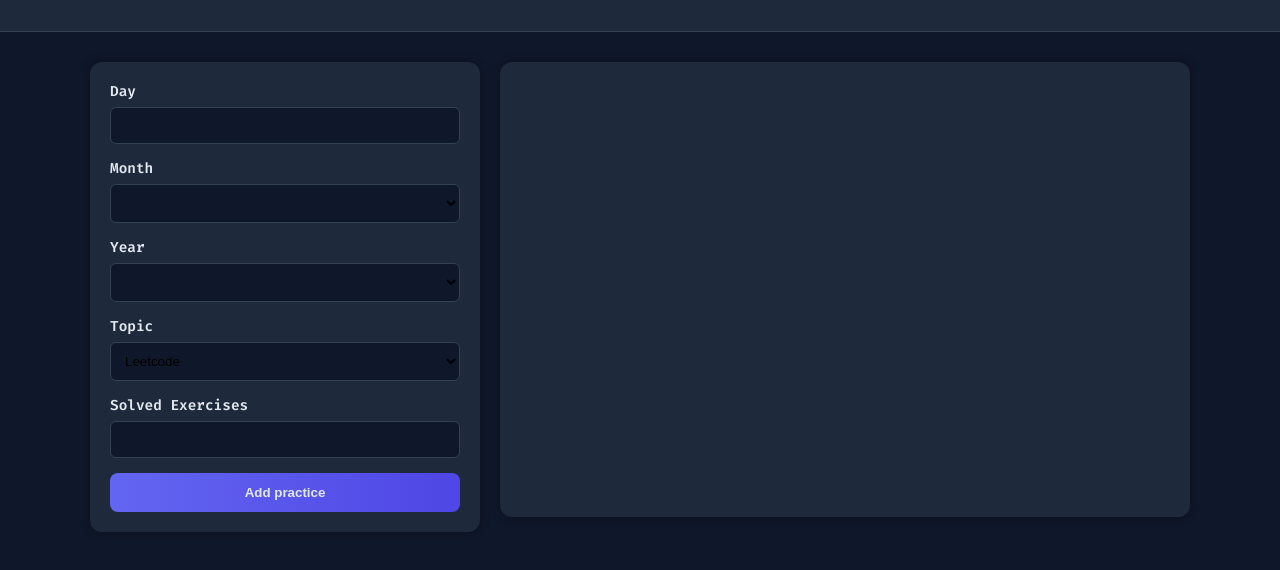
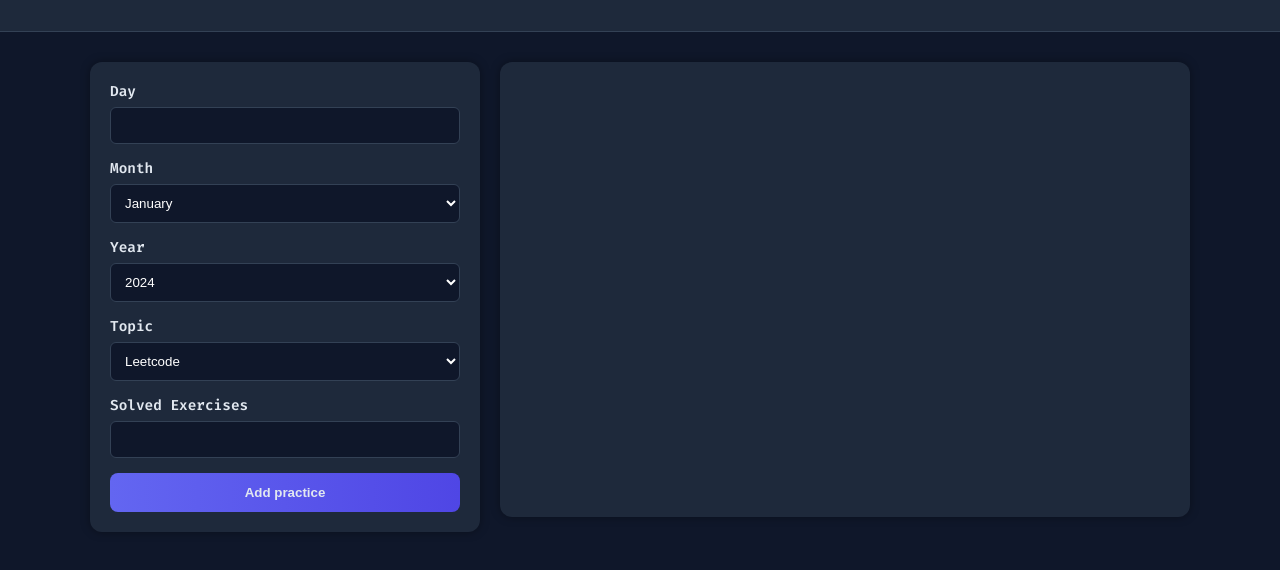
Before and after one commit to YouDevs/coding-practice-tracker, a plain HTML site: page index.html in a window 1280 px wide. Shown: the part 88-658 px from the top of the page. Drawn offline with Linux system fonts and the light colour scheme.

Commit message:
feat: filled year and month selects

```diff
--- a/index.html
+++ b/index.html
@@ -62,5 +62,6 @@
         </div>
     </div>
 
+    <script src="script.js"></script>
 </body>
 </html>
--- a/script.js
+++ b/script.js
@@ -0,0 +1,29 @@
+document.addEventListener("DOMContentLoaded", () => {
+    const dayInput      = document.getElementById('day');
+    const monthSelect   = document.getElementById('month');
+    const yearSelect    = document.getElementById('year');
+    const topicSelect    = document.getElementById('topic');
+
+    // Generar los meses:
+    const months = [
+        "January", "February", "March", "April", "May", "June",
+        "July", "August", "September", "November", "Dicember"
+    ];
+
+    // Iterar sobre los meses, crear elemento option e insertarlo en el select
+    months.forEach(month => {
+        const opt = document.createElement("option");
+        opt.value = month;
+        opt.textContent = month;
+        monthSelect.appendChild(opt)
+    });
+
+    for( let year = 2024; year <= 2040; year++ ) {
+        const opt = document.createElement("option");
+        opt.value = year;
+        opt.textContent = year;
+        yearSelect.appendChild(opt);
+    }
+
+
+})
--- a/style.css
+++ b/style.css
@@ -72,6 +72,7 @@ input, select {
     border-radius: 6px;
     border: 1px solid #334155;
     background: #0f172a;
+    color: white;
 }
 
 input:focus, select:focus {
```
